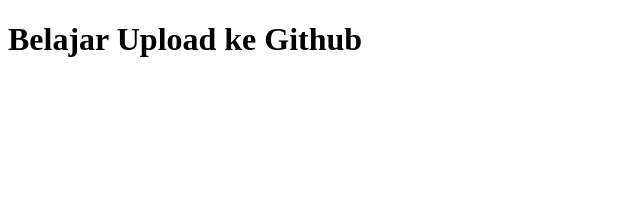
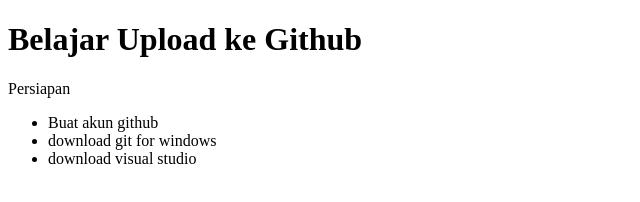
Before and after one commit to pahrulirfan/contoh-upload-project, a plain HTML site: page index.html in a window 1280 px wide. Shown: the whole page, without its empty margins (0-640 px from the left). Drawn offline with Linux system fonts and the light colour scheme.

Commit message:
tambahan persiapan

```diff
--- a/index.html
+++ b/index.html
@@ -10,6 +10,12 @@
 
 <body>
     <h1>Belajar Upload ke Github</h1>
+    Persiapan
+    <ul>
+        <li>Buat akun github</li>
+        <li>download git for windows</li>
+        <li>download visual studio</li>
+    </ul>
 </body>
 
 </html>
```
